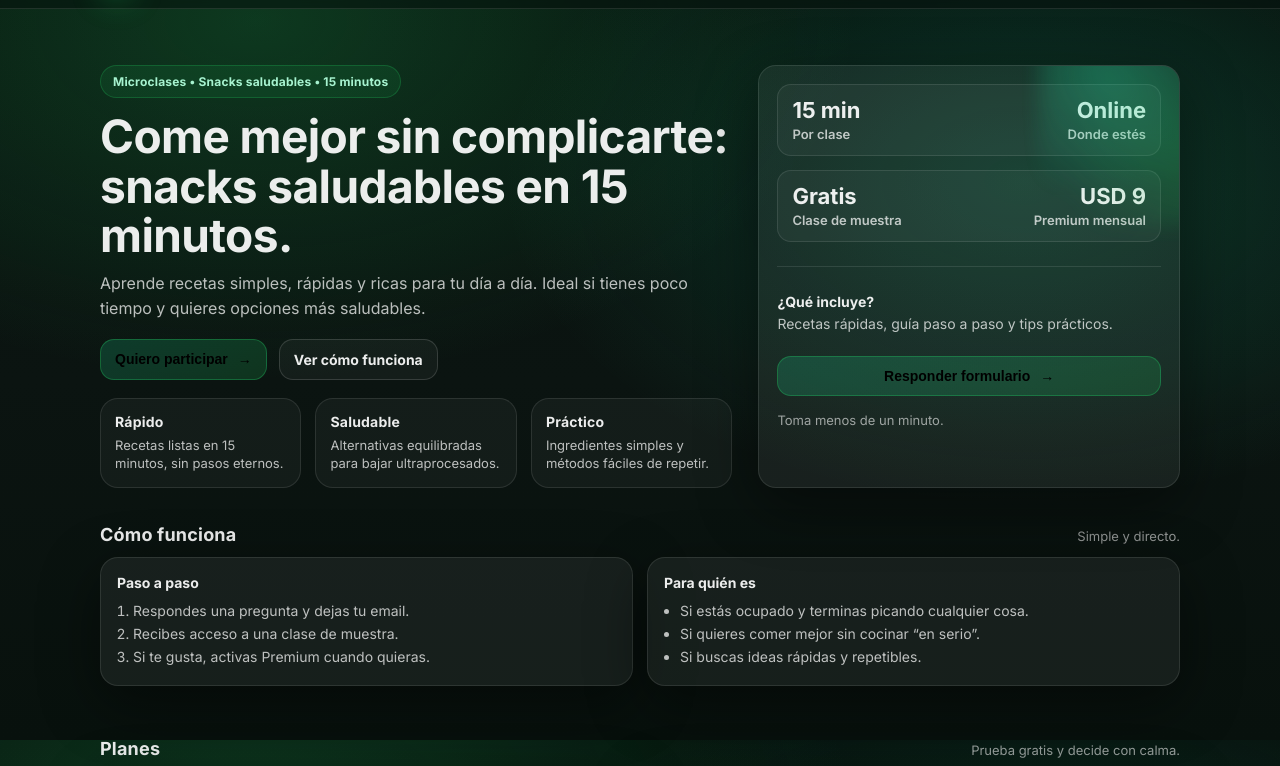
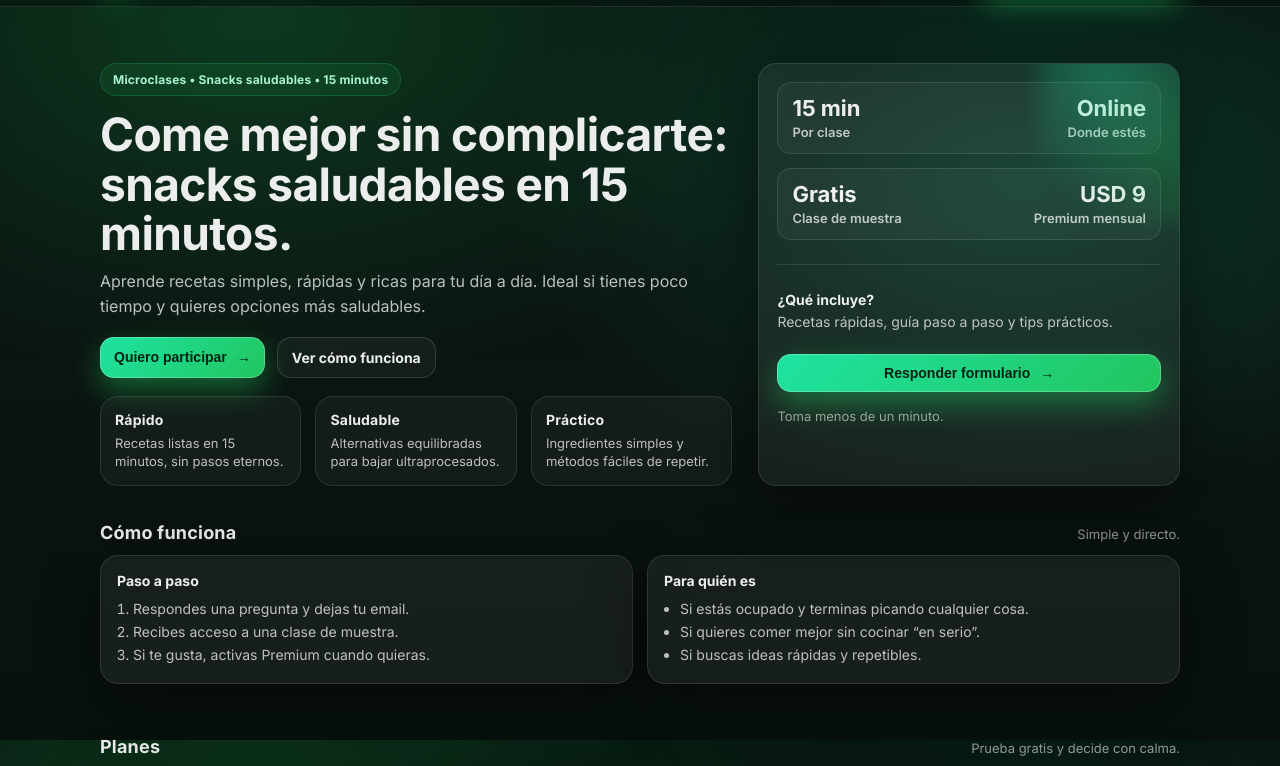
Before and after one commit to EdgardoMD/snackxpress-landing, a plain HTML site: page index.html in a window 1280 px wide. Shown: the part 60-826 px from the top of the page. Drawn offline with Linux system fonts and the light colour scheme.

Commit message:
Refactor btn-primary styles for improved design

```diff
--- a/index.html
+++ b/index.html
@@ -94,12 +94,43 @@
     .btn:active{ transform: translateY(0px); }
 
     .btn-primary{
-      border-color: rgba(34,197,94,.35);
-      background: linear-gradient(135deg, rgba(30,227,162,.18), rgba(34,197,94,.18));
+      position: relative;
+      border: none;
+      background: linear-gradient(135deg, #1ee3a2, #22c55e);
+      color: #052014;
+      box-shadow:
+      0 12px 30px rgba(34,197,94,.45),
+      inset 0 0 0 1px rgba(255,255,255,.25);
+      overflow: hidden;
     }
+
     .btn-primary:hover{
-      background: linear-gradient(135deg, rgba(30,227,162,.24), rgba(34,197,94,.24));
+      transform: translateY(-2px) scale(1.02);
+      box-shadow:
+      0 18px 40px rgba(34,197,94,.55),
+      inset 0 0 0 1px rgba(255,255,255,.35);
     }
+
+    .btn-primary::before{
+      content: "";
+      position: absolute;
+      inset: -2px;
+      background: linear-gradient(
+      120deg,
+      rgba(255,255,255,.4),
+      rgba(255,255,255,0),
+      rgba(255,255,255,.4)
+    );
+      opacity: .25;
+      transform: translateX(-100%);
+      transition: transform .6s ease;
+    }
+
+    .btn-primary:hover::before{
+      transform: translateX(100%);
+    }
+
+
     .btn-ghost{ background: rgba(255,255,255,.04); }
 
     /* Hero */
```
